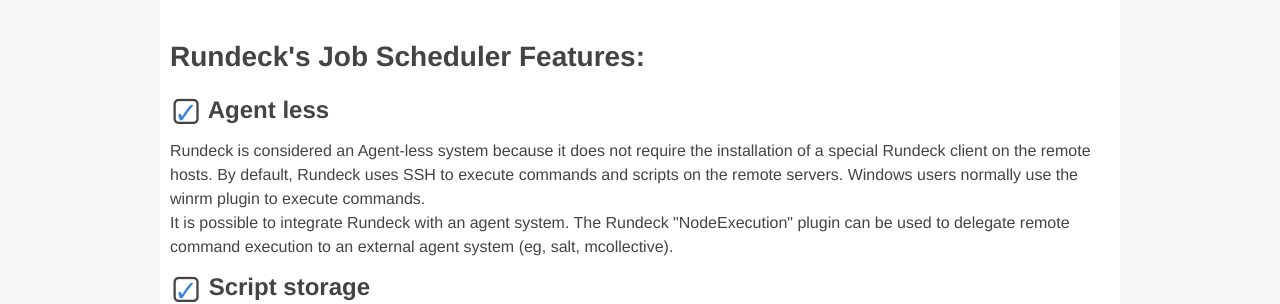
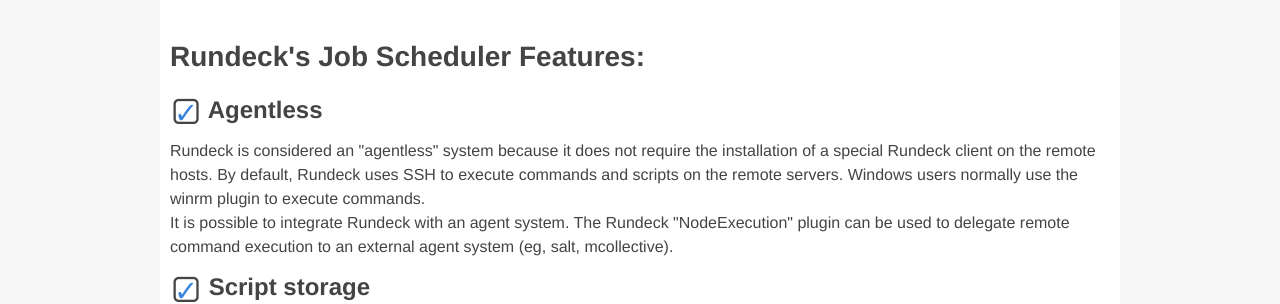
Before and after one commit to rundeck/rundeck-ghpages, a Jekyll site: the page built from job-scheduler/index.html, in a window 1280 px wide. Shown: the part 286-590 px from the top of the page. Built offline with Jekyll 4.4.1, drawn with Linux system fonts in a browser that asks for light colours; nearby versions of some CDN libraries.

Commit message:
added links to job scheduler page

```diff
--- a/_includes/rundeckdescription-lower.html
+++ b/_includes/rundeckdescription-lower.html
@@ -10,7 +10,7 @@
 </span>
 </div>
 <div class="grid_11">
-<p><strong>Create a job</strong> by defining a single step or a workflow that can execute any set of commands, scripts, or tools on any number of local or remote nodes. Jobs can be triggered by the scheduler or on-demand via the web interface or API.</p>
+<p><strong>Create a job</strong> by defining a single step or a workflow that can execute any set of commands, scripts, or tools on any number of local or remote nodes. Jobs can be <a href="job-scheduler/">triggered by the scheduler</a> or on-demand via the web interface or API.</p>
 <p style="text-align:center"><img src="{{ site.baseurl }}/images/Rundeck-EditJob.png" width="500"></p>
 </div>
 <div class="clear"></div>
--- a/_includes/tour-list.html
+++ b/_includes/tour-list.html
@@ -1,7 +1,7 @@
 <ul class="about">
 <li>
 <p>
-    Welcome to <em>Rundeck</em>, the human interface to your operations. Rundeck features fine-grain access controls, a built-in job scheduler, and the ability to define workflows that dispatch commands and scripts to your nodes.
+    Welcome to <em>Rundeck</em>, the human interface to your operations. Rundeck features fine-grain access controls, a <a href="job-scheduler">built-in job scheduler</a>, and the ability to define workflows that dispatch commands and scripts to your nodes.
 </p>
 
 <figure>
--- a/job-scheduler/index.html
+++ b/job-scheduler/index.html
@@ -29,9 +29,9 @@
             <i class="icon-check-empty icon-stack-base" style="color:#444444"></i>
             <i class="icon-notanicon" style="color:#3a84df; font-size: 180%">&#x2713;</i>
            </span>
-          Agent less</h3>
+          Agentless</h3>
  	  <div>
- 		<p>Rundeck is considered an Agent-less system because it does not require the installation of a special Rundeck client on the remote hosts.
+ 		<p>Rundeck is considered an "agentless" system because it does not require the installation of a special Rundeck client on the remote hosts.
           By default, Rundeck uses SSH to execute commands and scripts on the remote servers. Windows users normally use the winrm plugin to execute commands.
           </p>
         <p>
```
Also changed, not shown: other parts of _includes/rundeckdescription-lower.html (+1 -1 lines).
